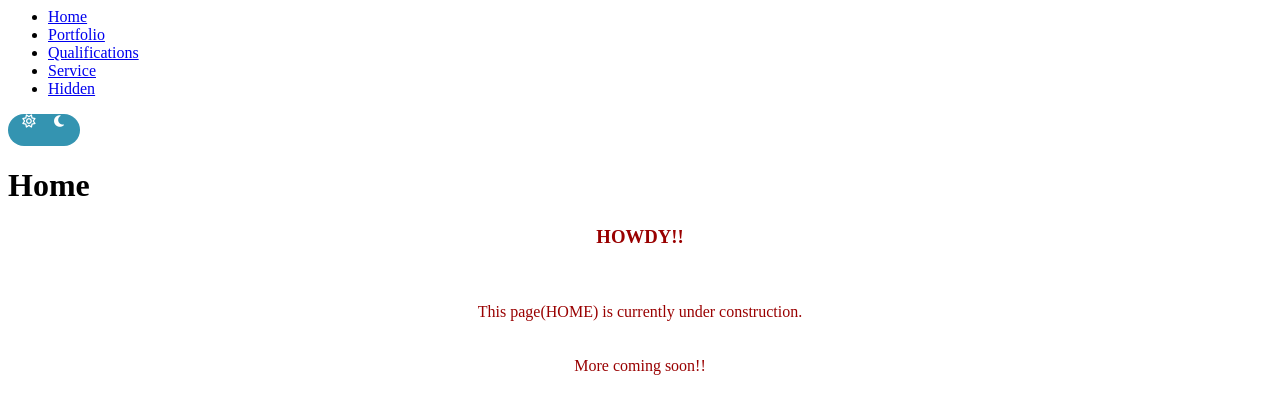
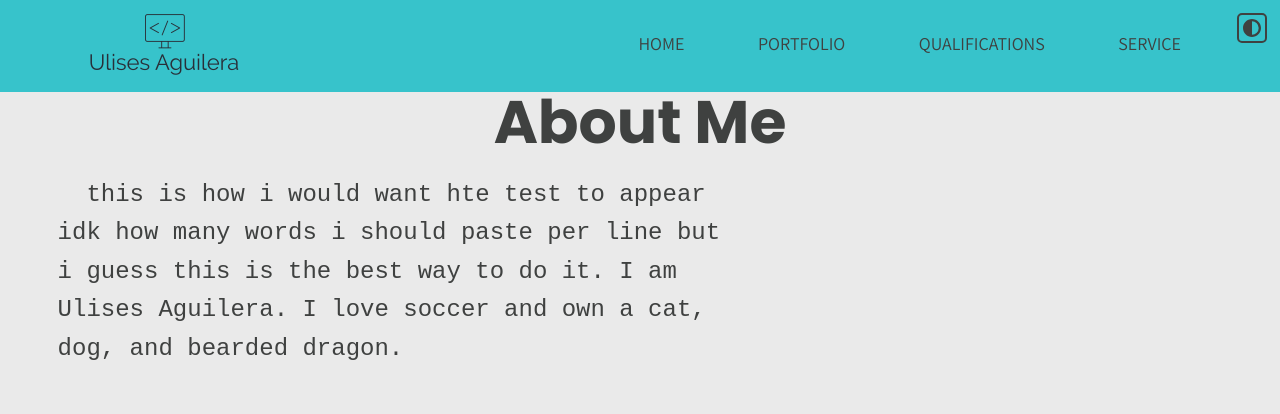
Before and after one commit to uaguilera1/Personal-Webstie, a plain HTML site: page index.html in a window 1280 px wide. Drawn offline with Linux system fonts and the light colour scheme.

Commit message:
Dark-Mode/Theme
Added Dark mode button and created a header on the website.

```diff
--- a/WebStyle.css
+++ b/WebStyle.css
@@ -1,20 +1,132 @@
-.darkModeSwitch{
-    background: #3494b1;
-    display:flex;
-    position: relative;
-    cursor: pointer;
-    outline: none;
-    border: none;
-    border-radius: 1rem;
-    align-items: center;
-    justify-content: space-between;
+@import url("https://fonts.googleapis.com/css?family=Assistant:400,700|Poppins:400,700");
+
+*,
+*::before,
+*::after {
+  box-sizing: border-box;
 }
 
-.darkModeSwitch span{
-    width:30px;
-    height:30px;
-    line-height:30px;
-    display:block;
-    color:#fff;
-    background: none;
+:root {
+  --clr-light: #eaeaea;
+  --clr-dark: #3f4140;
+  --clr-header:#37c3cb;
+
+  --foreground: var(--clr-dark);
+  --background: var(--clr-light);
+  --header: var(--clr-header);
+
+  --ff-title: "Poppins", sans-serif;
+  --ff-body: "Assistant", sans-serif;
 }
+
+.darkmode {
+    --clr-light: #eaeaea;
+    --clr-dark: #3f4140;
+    --clr-header:#cb3f37;
+
+    --foreground: var(--clr-light);
+    --background: var(--clr-dark);
+    --header: var(--clr-header);
+}
+
+body {
+  margin: 0;
+  background: var(--background);
+  color: var(--foreground);
+  font-family: var(--ff-body);
+  font-size: 18px;
+  line-height: 1.6;
+}
+
+h1 {
+  font-size: 60px;
+  font-family: var(--ff-title);
+  margin: 0 0 0.25em;
+  line-height: 1;
+  text-align: center;
+}
+
+pre {
+  padding: 10;
+  font-size: 24px;
+}
+
+.dark-mode-toggle {
+  position: absolute;
+  z-index: 100;
+  top: 1em;
+  right: 1em;
+  color: var(--foreground);
+  border: 2px solid currentColor;
+  padding: 4px;
+  background: transparent;
+  cursor: pointer;
+  border-radius: 5px;
+  width: 30px;
+  height: 30px;
+}
+
+.container {
+    width: 90%;
+    margin: 0 auto;
+}
+
+header {
+    background: var(--header);
+}
+
+header::after {
+  content: '';
+  display: table;
+  clear: both;
+}
+
+.logo {
+  float: left;
+  padding: 2px 0;
+}
+
+nav {
+  float: right;
+}
+
+nav ul {
+  margin: 0;
+  padding: 0;
+  list-style: none;
+}
+
+nav li {
+  display: inline-block;
+  margin: 0 35px;
+  padding-top: 30px;
+
+  position: relative;
+}
+
+nav a {
+  color: var(--foreground);
+  text-decoration: none;
+  text-transform: uppercase;
+}
+
+nav a:hover {
+  color:var(--background);
+}
+
+nav a::before {
+  content: '';
+  display: block;
+  height: 5px;
+  background-color: var(--foreground);
+
+  position: absolute;
+  top: 0;
+  width: 0%;
+
+  transition: all ease-in-out 250ms;
+}
+
+nav a:hover::before {
+  width: 100%;
+}
--- a/index.html
+++ b/index.html
@@ -1,39 +1,60 @@
-<!DOCTYPE HTML PUBLIC "-//W3C//DTD HTML 4.01 Transitional//EN">
+<!DOCTYPE html>
 <html>
+
 <head>
 <title>Ulises</title>
 <meta http-equiv="Content-Type" content="text/html; charset=iso-8859-1">
-<script src="https://kit.fontawesome.com/39087c96a7.js" crossorigin="anonymous"></script>
 <link rel="stylesheet" href="WebStyle.css">
 </head>
 
-<body>
-  <header>
+<header>
+  <div class="container">
+
+    <img src="logo.png" alt="logo" class="logo">
+
     <nav>
       <ul>
         <li><a href="index.html">Home</a></li>
         <li><a href="portfolio.html">Portfolio</a></li>
         <li><a href="qualifications.html">Qualifications</a></li>
         <li><a href="service.html">Service</a></li>
-        <li><a href="hidden.html">Hidden</a></li>
       </ul>
-      <button class="darkModeSwitch" id="switch">
-        <span><i class="far fa-sun"></i></span>
-        <span><i class="fas fa-moon"></i></span>
     </nav>
-    <h1>Home</h1>
-  </header>
-  <table width="100%" border="0" cellspacing="0" cellpadding="0">
-    <tr>
-      <td align="center"><h3><font color="#990000">HOWDY!!</font></h3></td>
-    </tr>
-    <tr>
-      <td align="center"><font color="#990000"><br><br>This page(HOME) is currently under construction.</font></td>
-    </tr>
-    <tr>
-      <td align="center"><font color="#990000"><br><br>More coming soon!!</font></td>
-    </tr>
-  </table>
 
+  </div>
+</header>
+
+<button
+  id="dark-mode-toggle"
+  class="dark-mode-toggle"
+  aria-label="toggle dark mode"
+>
+
+  <svg
+    width="100%"
+    xmlns="http://www.w3.org/2000/svg"
+    viewBox="0 0 496 496"
+  >
+    <path
+      fill="currentColor"
+      d="M8,256C8,393,119,504,256,504S504,393,504,256,393,8,256,8,8,119,8,256ZM256,440V72a184,184,0,0,1,0,368Z"
+      transform="translate(-8 -8)"
+    />
+  </svg>
+</button>
+
+<body>
+  <h1>About Me</h1>
+  <h2></h2>
+  <pre>
+      this is how i would want hte test to appear
+    idk how many words i should paste per line but
+    i guess this is the best way to do it. I am
+    Ulises Aguilera. I love soccer and own a cat,
+    dog, and bearded dragon.
+  </pre>
+
+  <script src="toggle.js"></script>
 </body>
+
 </html>
--- /dev/null
+++ b/toggle.js
@@ -0,0 +1,38 @@
+// check for saved 'darkMode' in localStorage
+let darkMode = localStorage.getItem('darkMode');
+
+const darkModeToggle = document.querySelector('#dark-mode-toggle');
+
+const enableDarkMode = () => {
+  // 1. Add the class to the body
+  document.body.classList.add('darkmode');
+  // 2. Update darkMode in localStorage
+  localStorage.setItem('darkMode', 'enabled');
+}
+
+const disableDarkMode = () => {
+  // 1. Remove the class from the body
+  document.body.classList.remove('darkmode');
+  // 2. Update darkMode in localStorage
+  localStorage.setItem('darkMode', null);
+}
+
+// If the user already visited and enabled darkMode
+// start things off with it on
+if (darkMode === 'enabled') {
+  enableDarkMode();
+}
+
+// When someone clicks the button
+darkModeToggle.addEventListener('click', () => {
+  // get their darkMode setting
+  darkMode = localStorage.getItem('darkMode');
+
+  // if it not current enabled, enable it
+  if (darkMode !== 'enabled') {
+    enableDarkMode();
+  // if it has been enabled, turn it off
+  } else {
+    disableDarkMode();
+  }
+});
```
Also changed, not shown: hidden.html (+36 -21 lines), portfolio.html (+37 -18 lines), qualifications.html (+37 -18 lines), service.html (+37 -18 lines), logo.png (added).
